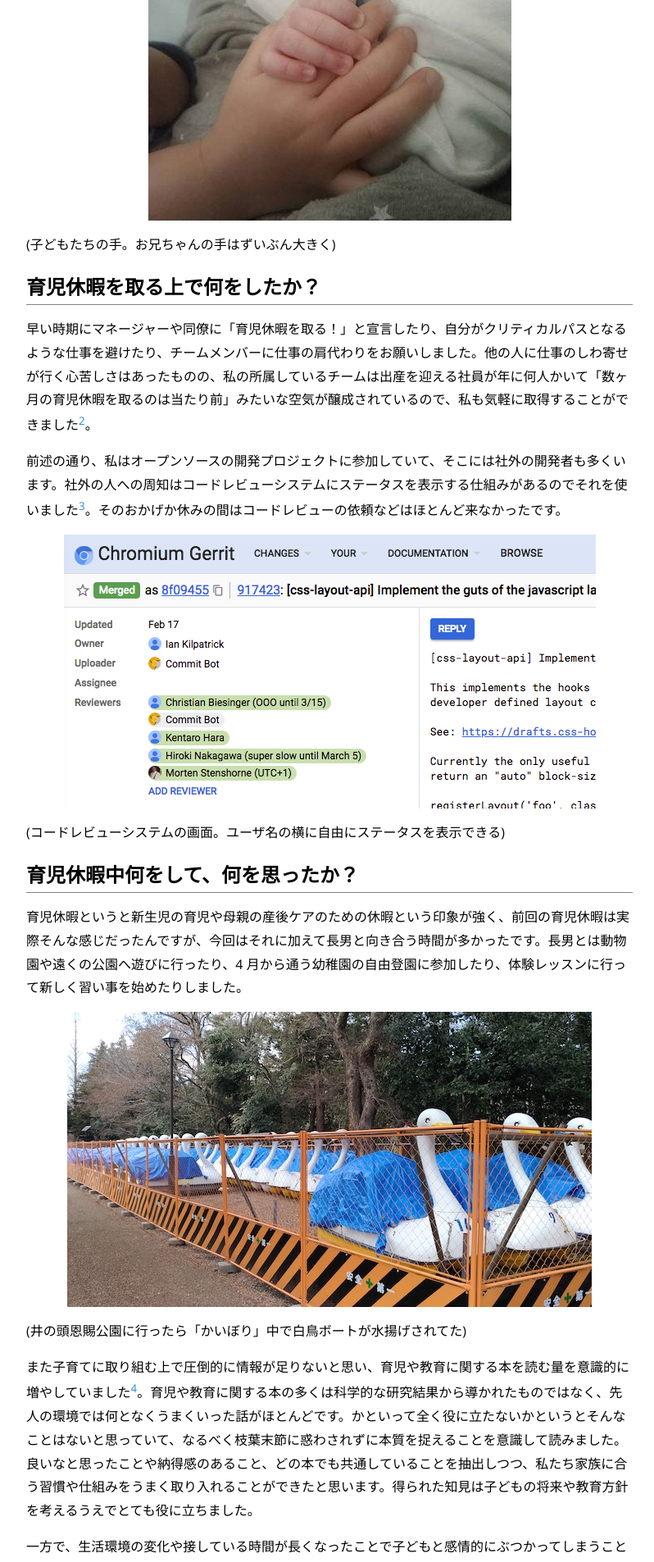
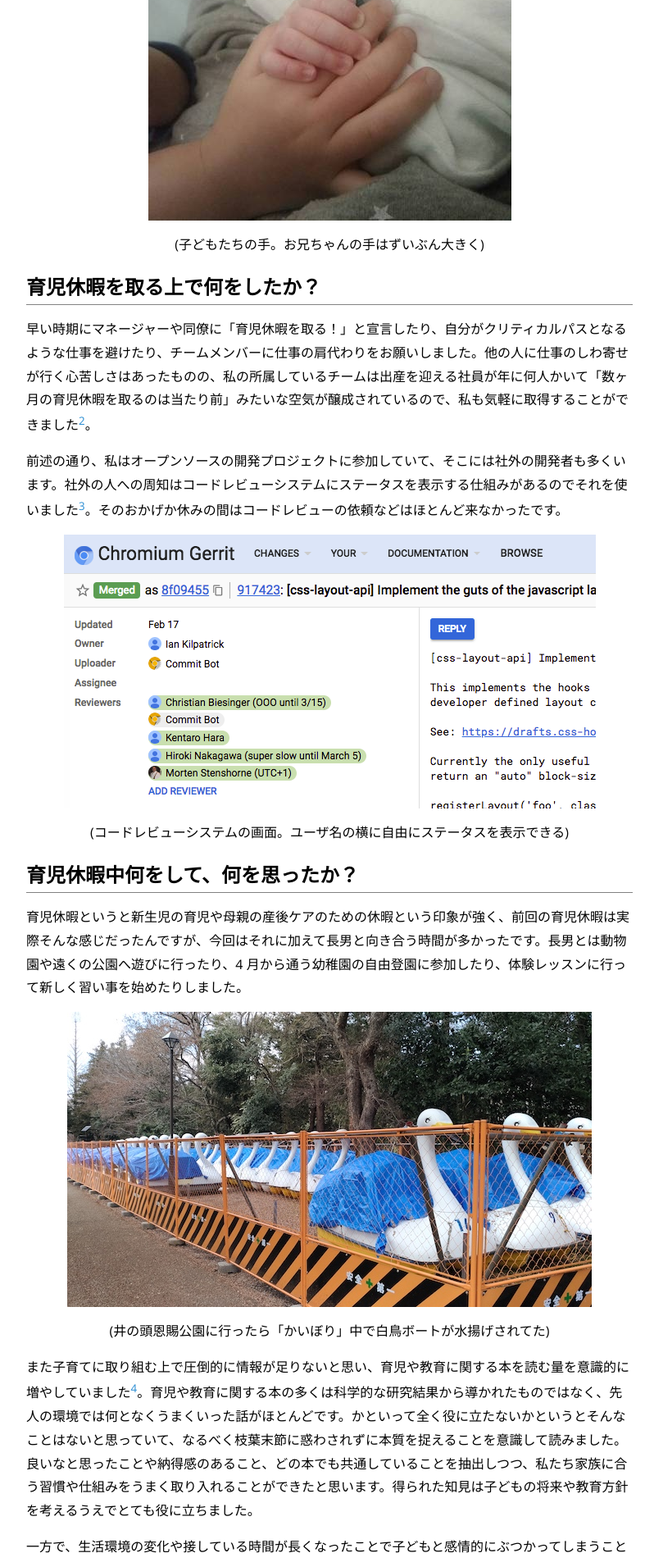
Before and after one commit to nhiroki/nhiroki.github.io, a Jekyll site: the page built from _posts/2018-03-12-paternity-leave.md, in a window 1280 px wide. Shown: the part 767-2672 px from the top of the page at 82% size, without its empty margins (238-1036 px from the left). Built offline with Jekyll 4.4.1, drawn with Linux system fonts in a browser that asks for light colours; comment, search, counter and statistics services are not loaded.

Commit message:
Update stylesheets

```diff
--- a/_sass/_base.scss
+++ b/_sass/_base.scss
@@ -50,6 +50,10 @@ img {
     margin: 0 auto;
 }
 
+.caption {
+    vertical-align: middle;
+    text-align: center;
+}
 
 
 /**
```
